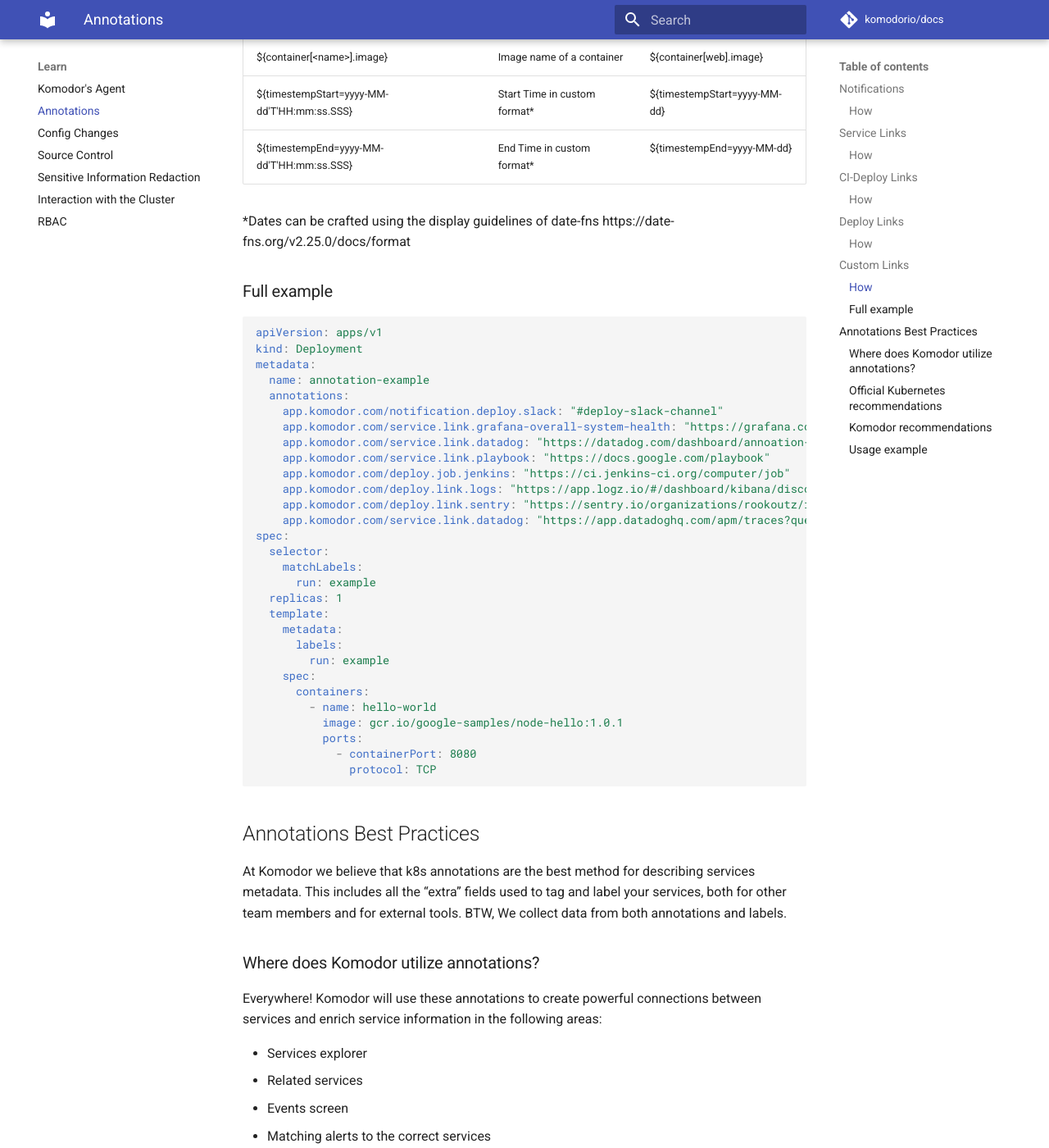
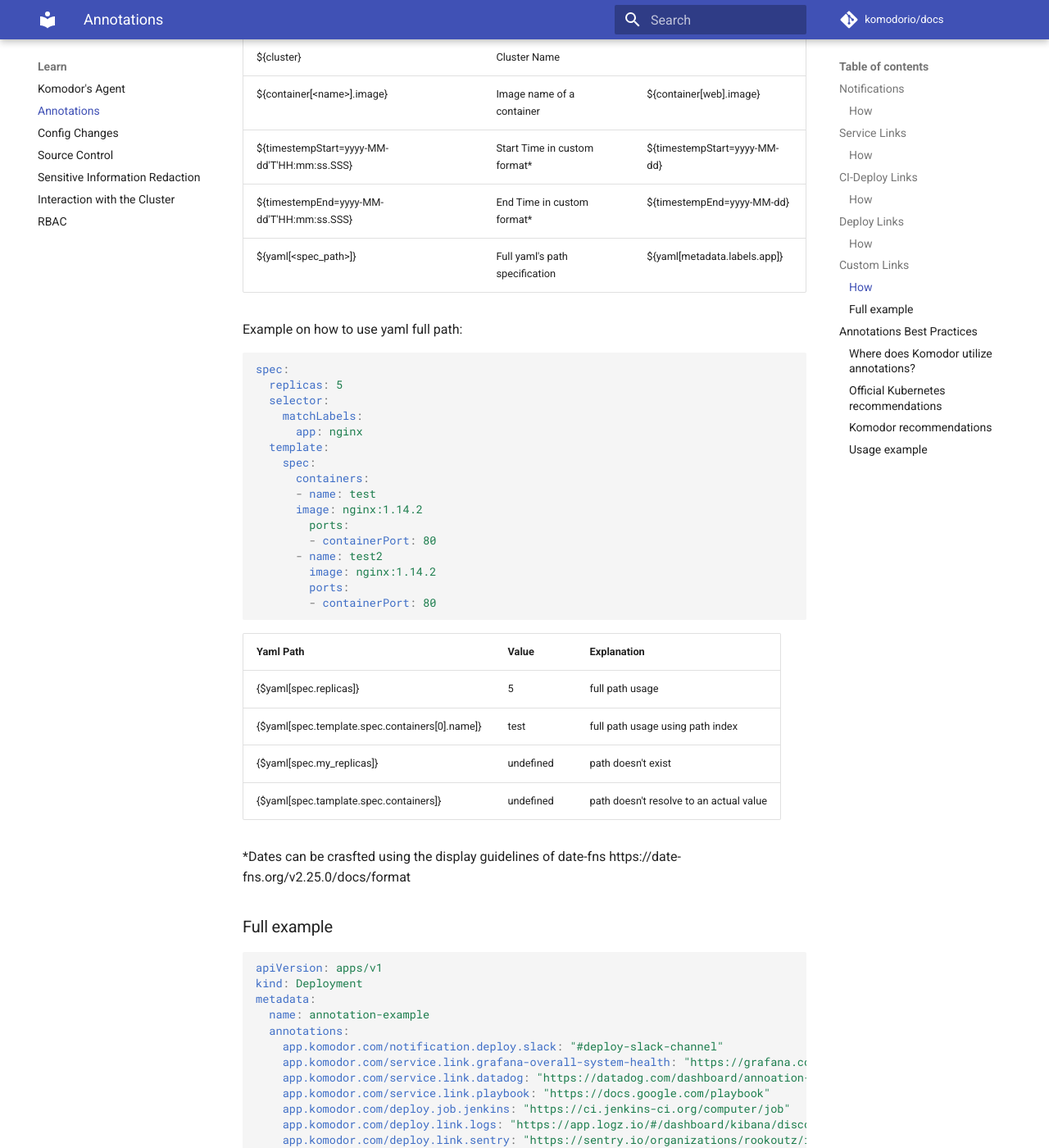
Before and after one commit to komodorio/docs, an MkDocs documentation site: the page built from docs/Learn/Annotations.md, in a window 1280 px wide and 1400 px high, scrolled down 3926 px. Shown: the whole window at 82% size. Built offline with MkDocs 1.6.1 and Material for MkDocs 9.7.7, drawn with Linux system fonts in a browser that asks for light colours; comment, search, counter and statistics services are not loaded; some of the changed text lies outside the part shown.

Commit message:
Add: docs for custom yaml path (#31)
* add custom link - container image example

* fix > escape character

* fix cr

* add exammple for annotations

* lint organizer for docs file

* revert linting

* add custom link yaml doc

Co-authored-by: Omri Savransky <omri@komodor.io>

````diff
--- a/docs/Learn/Annotations.md
+++ b/docs/Learn/Annotations.md
@@ -97,6 +97,7 @@
 | app.komodor.com/deploy.link.coralogix   | url    | Link for the custom URL, coralogix                     | https://komodortest.coralogix.com/#/query-new/logs?query=(coralogix.metadata.cluster:(%22${cluster}%22))%20AND%20(coralogix.metadata.namespace:(%22${namespace}%22))%20AND%20(coralogix.metadata.service:(%22${service}%22))&time=from:${timestampStart=YYYY-MM-DDTHH:mm:ss.SSSZ},to:${timestampEnd=YYYY-MM-DDTHH:mm:ss.SSSZ}                                             |
 | app.komodor.com/deploy.link.logzio | url | Link for the custom URL, logz.io | https://app.logz.io/#/dashboard/kibana/discover?_a=(columns:!(message,kubernetes.namespace_name,kubernetes.container_name,params.clusterName),filters:!(('$state':(store:appState),meta:(alias:!n,disabled:!f,index:'logzioCustomerIndex',key:kubernetes.namespace_name,negate:!f,params:(query:default),type:phrase),query:(match_phrase:(kubernetes.namespace_name:${namespace}))),('$state':(store:appState),meta:(alias:!n,disabled:!f,index:'logzioCustomerIndex',key:params.clusterName,negate:!f,params:(query:main),type:phrase),query:(match_phrase:(params.clusterName:${cluster}))),('$state':(store:appState),meta:(alias:!n,disabled:!f,index:'logzioCustomerIndex',key:kubernetes.container_name,negate:!f,params:(query:k8s-events-collector),type:phrase),query:(match_phrase:(kubernetes.container_name:${service})),query:(match_phrase:(kubernetes.container_image:${container[web].image})))),index:'logzioCustomerIndex',interval:auto,query:(language:lucene,query:''),sort:!(!('@timestamp',desc)))&_g=(filters:!(),refreshInterval:(pause:!t,value:0),time:(from:'${timestempStart=yyyy-MM-dd'T'HH:mm:ss.SSS}',to:'${timestempStart=yyyy-MM-dd'T'HH:mm:ss.SSS}'))&discoverTab=logz-logs-tab&switchToAccountId=138828&accountIds=true |
 | app.komodor.com/deploy.link.datadog | url | Link for the custom URL, DataDog | https://app.datadoghq.com/apm/traces?query=service%3A${service}%20kube_namespace%3A${namespace}%20env%3A${cluster}&cols=core_service%2Ccore_resource_name%2Clog_duration%2Clog_http.method%2Clog_http.status_code&historicalData=true&messageDisplay=inline&sort=desc&streamTraces=true&start=${epochStart}&end=${epochEnd}&paused=true |
+| app.komodor.com/deploy.link.
 
 
 
@@ -112,10 +113,37 @@
 |${container[<name\>].image} | Image name of a container| ${container[web].image}
 |${timestempStart=yyyy-MM-dd'T'HH:mm:ss.SSS} | Start Time in custom format*| ${timestempStart=yyyy-MM-dd}
 |${timestempEnd=yyyy-MM-dd'T'HH:mm:ss.SSS} | End Time in custom format*| ${timestempEnd=yyyy-MM-dd}
+|${yaml[<spec_path\>]} | Full yaml's path specification | ${yaml[metadata.labels.app]}
 
-*Dates can be crafted using the display guidelines of date-fns https://date-fns.org/v2.25.0/docs/format
+Example on how to use yaml full path:
 
+```YAML
+spec:
+  replicas: 5
+  selector:
+    matchLabels:
+      app: nginx
+  template:
+    spec:
+      containers:
+      - name: test
+      image: nginx:1.14.2
+        ports:
+        - containerPort: 80
+      - name: test2
+        image: nginx:1.14.2
+        ports:
+        - containerPort: 80
+```
 
+| Yaml Path                                      | Value         | Explanation                             |
+|------------------------------------------------|---------------|-----------------------------------------|
+|{$yaml[spec.replicas]}                          | 5             | full path usage                         |
+|{$yaml[spec.template.spec.containers[0\].name]} | test          | full path usage using path index        |
+|{$yaml[spec.my_replicas]}                       | undefined     | path doesn't exist                      |
+|{$yaml[spec.tamplate.spec.containers]}          | undefined     | path doesn't resolve to an actual value |
+
+*Dates can be crasfted using the display guidelines of date-fns https://date-fns.org/v2.25.0/docs/format
 
 ### Full example
 
````
